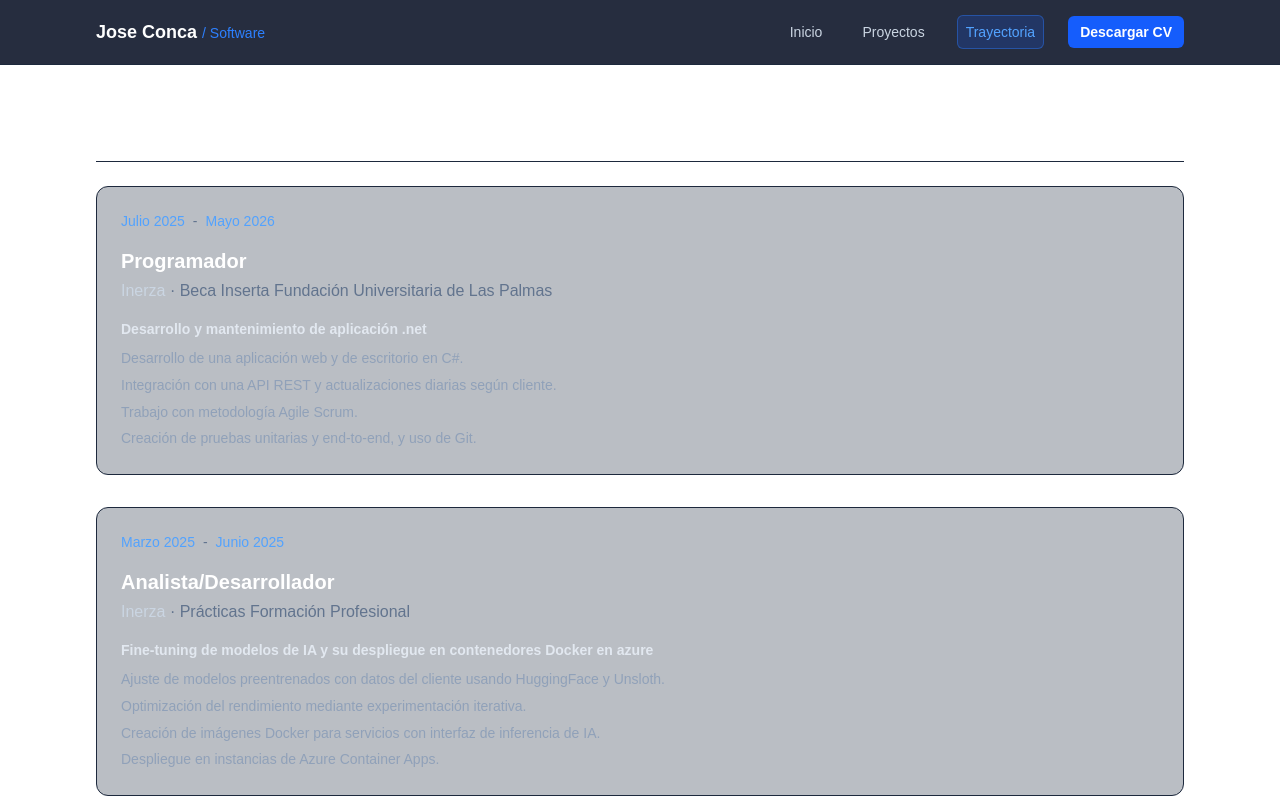
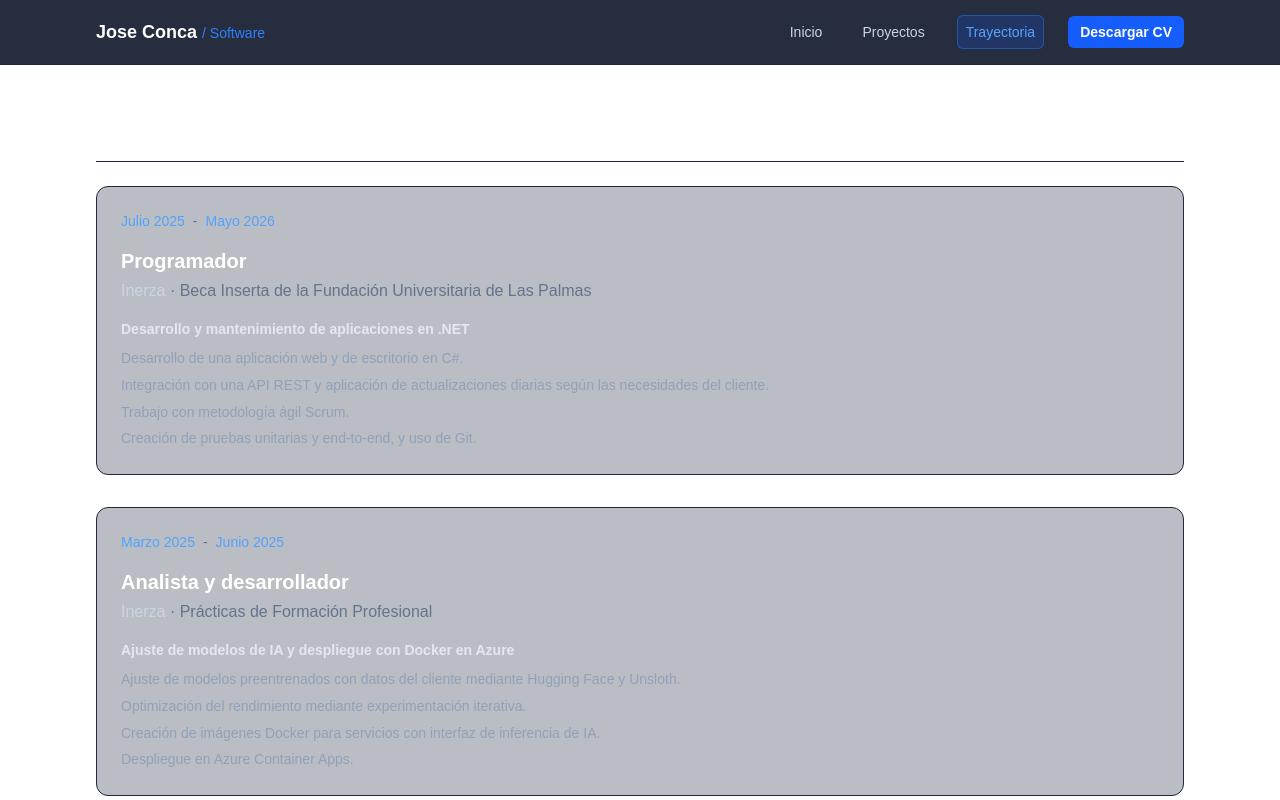
Before and after one commit to joseconca/joseconca.github.io, a Next.js app: page /trayectoria in a window 1280 px wide. Shown: the top 800 px of the page. Built offline with nearby package versions, Linux system fonts and the light colour scheme.

Commit message:
Corrige erratas y mejora redacción de la experiencia

```diff
--- a/src/data/experienciaProfesional.ts
+++ b/src/data/experienciaProfesional.ts
@@ -6,14 +6,14 @@ export const experienciaProfesional = [
     rol: "Programador",
     empresa: "Inerza",
     urlEmpresa: "https://www.inerza.com/",
-    contexto: "Beca Inserta Fundación Universitaria de Las Palmas",
+    contexto: "Beca Inserta de la Fundación Universitaria de Las Palmas",
     tareas: [
       {
-        titulo: "Desarrollo y mantenimiento de aplicación .net",
+        titulo: "Desarrollo y mantenimiento de aplicaciones en .NET",
         detalles: [
           "Desarrollo de una aplicación web y de escritorio en C#.",
-          "Integración con una API REST y actualizaciones diarias según cliente.",
-          "Trabajo con metodología Agile Scrum.",
+          "Integración con una API REST y aplicación de actualizaciones diarias según las necesidades del cliente.",
+          "Trabajo con metodología ágil Scrum.",
           "Creación de pruebas unitarias y end-to-end, y uso de Git."
         ]
       }
@@ -23,20 +23,20 @@ export const experienciaProfesional = [
     id: "inerza-practicas-ciclo",
     fechaInicio: "Marzo 2025",
     fechaFin: "Junio 2025",
-    rol: "Analista/Desarrollador",
+    rol: "Analista y desarrollador",
     empresa: "Inerza",
     urlEmpresa: "https://www.inerza.com/",
-    contexto: "Prácticas Formación Profesional",
+    contexto: "Prácticas de Formación Profesional",
     tareas: [
       {
-        titulo: "Fine-tuning de modelos de IA y su despliegue en contenedores Docker en azure",
+        titulo: "Ajuste de modelos de IA y despliegue con Docker en Azure",
         detalles: [
-          "Ajuste de modelos preentrenados con datos del cliente usando HuggingFace y Unsloth.",
+          "Ajuste de modelos preentrenados con datos del cliente mediante Hugging Face y Unsloth.",
           "Optimización del rendimiento mediante experimentación iterativa.",
           "Creación de imágenes Docker para servicios con interfaz de inferencia de IA.",
-          "Despliegue en instancias de Azure Container Apps."
+          "Despliegue en Azure Container Apps."
         ]
-      },
+      }
     ]
   }
 ];
```
